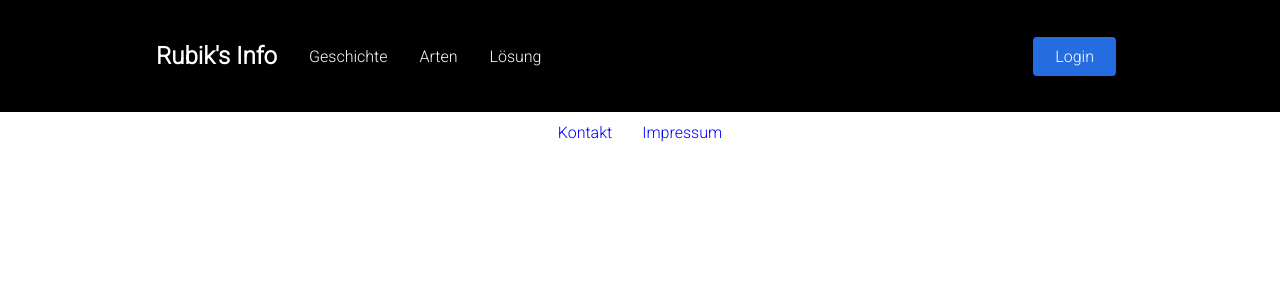
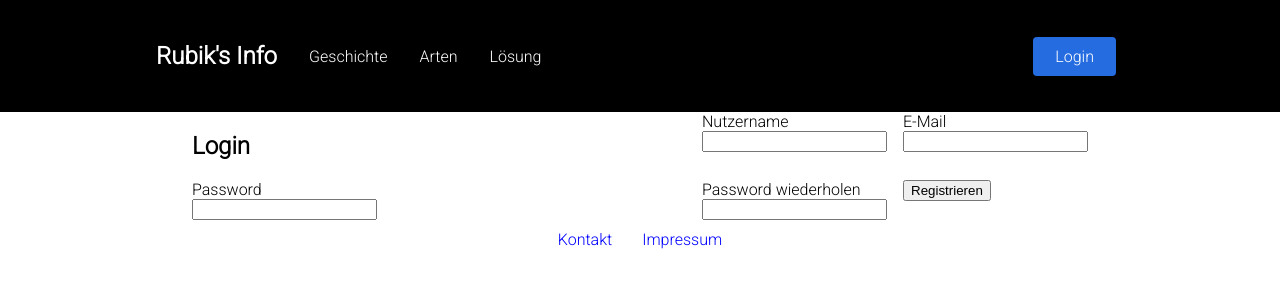
Before and after one commit to SarahIsWeird/rubiksinfo, a React (Create React App) app in the folder frontend/: page /registrierung in a window 1280 px wide. Shown: the top 300 px of the page. Built offline with nearby package versions, Linux system fonts and the light colour scheme; the HTML template or start-up script is replaced by a standard one.

Commit message:
Add login and registration page skeleton

```diff
--- a/frontend/src/App.jsx
+++ b/frontend/src/App.jsx
@@ -10,6 +10,8 @@ import { Navbar } from './components/navbar/navbar';
 import styled, { createGlobalStyle } from 'styled-components';
 
 import './App.css';
+import {LoginPage} from './components/routes/loginPage';
+import {RegistrationPage} from './components/routes/registrationPage';
 
 const GlobalStyle = createGlobalStyle`
     html, body {
@@ -58,6 +60,8 @@ const App = () => (
                 <Route path="/loesen" element={<SolvePage />} />
                 <Route path="/kontakt" element={<ContactPage />} />
                 <Route path="/impressum" element={<ImprintPage />} />
+                <Route path="/login" element={<LoginPage />} />
+                <Route path="/registrierung" element={<RegistrationPage />} />
             </Routes>
         </Main>
         <Footer />
--- /dev/null
+++ b/frontend/src/components/routes/loginPage.jsx
@@ -0,0 +1,29 @@
+import {useState} from 'react';
+
+export const LoginPage = () => {
+    const [username, setUsername] = useState('');
+    const [password, setPassword] = useState('');
+
+    const onSubmit = () => {
+        alert(1);
+    };
+
+    return (
+        <>
+            <div className="full">
+                <h2>Login</h2>
+            </div>
+            <div className="full form-field">
+                <span>Nutzername</span><br />
+                <input type="text" value={username} onChange={event => setUsername(event.target.value)} />
+            </div>
+            <div className="full form-field">
+                <span>Password</span><br />
+                <input type="password" value={password} onChange={event => setPassword(event.target.value)} />
+            </div>
+            <div className="full form-field">
+                <button onClick={onSubmit}>Einloggen</button>
+            </div>
+        </>
+    );
+};
--- /dev/null
+++ b/frontend/src/components/routes/registrationPage.jsx
@@ -0,0 +1,51 @@
+import {useState} from 'react';
+
+export const RegistrationPage = () => {
+    const [username, setUsername] = useState('');
+    const [email, setEmail] = useState('');
+    const [password, setPassword] = useState('');
+    const [passwordConfirmation, setPasswordConfirmation] = useState('');
+
+    const onSubmit = () => {
+        alert(1);
+    };
+
+    return (
+        <>
+            <div className="full">
+                <h2>Login</h2>
+            </div>
+            <div className="full form-field">
+                <span>Nutzername</span><br />
+                <input
+                    type="text"
+                    value={username}
+                    onChange={event => setUsername(event.target.value)} />
+            </div>
+            <div className="full form-field">
+                <span>E-Mail</span><br />
+                <input
+                    type="email"
+                    value={email}
+                    onChange={event => setEmail(event.target.value)} />
+            </div>
+            <div className="full form-field">
+                <span>Password</span><br />
+                <input
+                    type="password"
+                    value={password}
+                    onChange={event => setPassword(event.target.value)} />
+            </div>
+            <div className="full form-field">
+                <span>Password wiederholen</span><br />
+                <input
+                    type="password"
+                    value={passwordConfirmation}
+                    onChange={event => setPasswordConfirmation(event.target.value)} />
+            </div>
+            <div className="full form-field">
+                <button onClick={onSubmit}>Registrieren</button>
+            </div>
+        </>
+    );
+};
```
